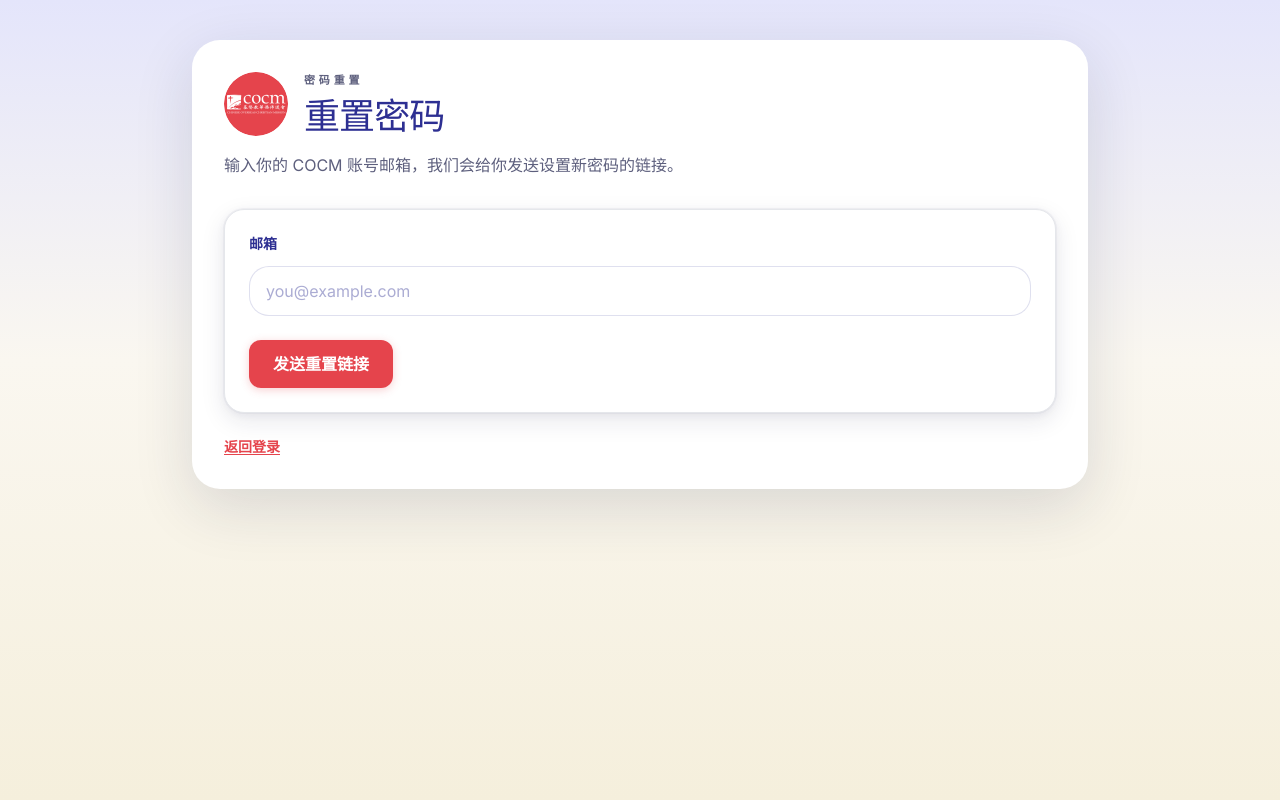
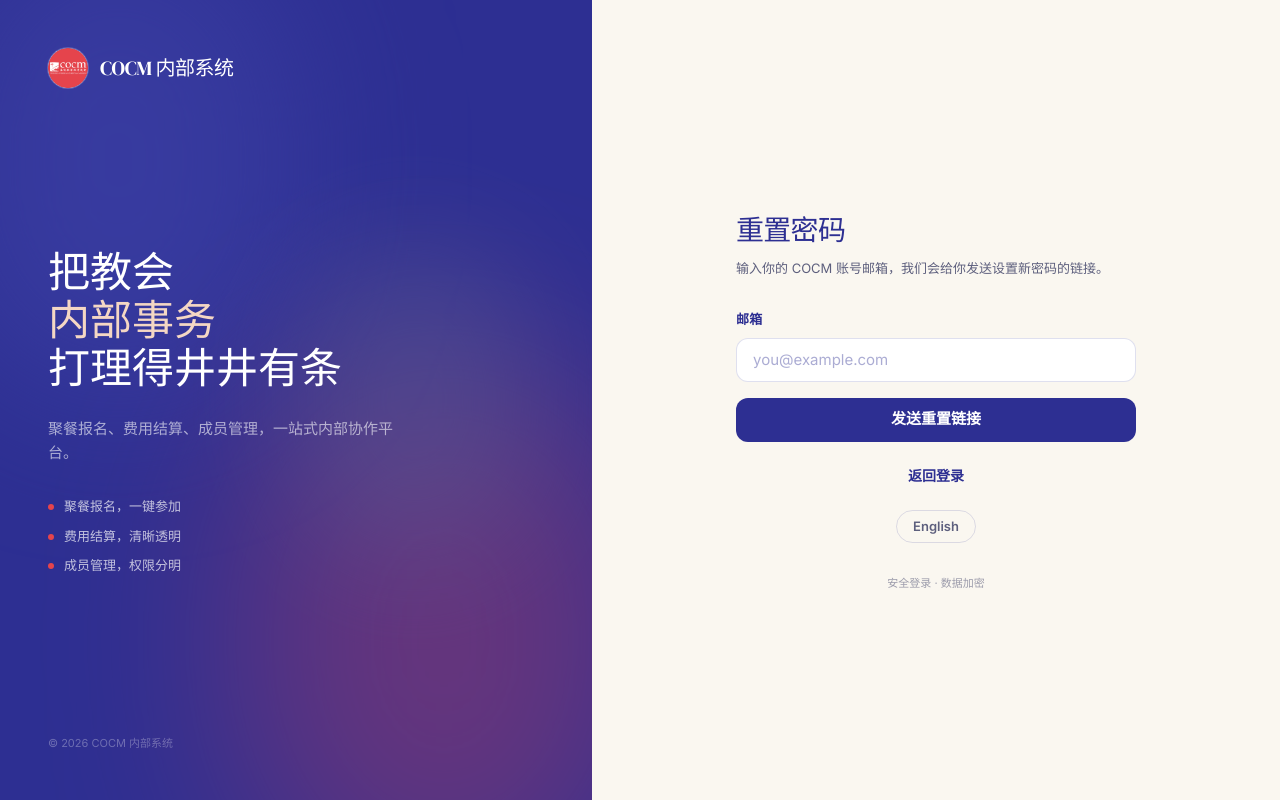
Before and after one commit to Oasis-Coders/cocm-internal, a Next.js app: page /forgot-password in a window 1280 px wide. Built offline with nearby package versions, Linux system fonts and the light colour scheme; no server answers.

Commit message:
Redesign auth pages with bookstore-style split-screen shell

```diff
--- a/app/forgot-password/page.tsx
+++ b/app/forgot-password/page.tsx
@@ -1,8 +1,8 @@
-import Image from 'next/image';
 import Link from 'next/link';
 import { cookies, headers } from 'next/headers';
 import { redirect } from 'next/navigation';
 
+import { AuthShell } from '@/components/auth/auth-shell';
 import { getSession } from '@/lib/auth/session';
 import { createSupabaseServerClient } from '@/lib/supabase/server';
 import { hasSupabaseEnv } from '@/lib/supabase/env';
@@ -51,7 +51,7 @@ async function requestPasswordReset(formData: FormData) {
 }
 
 const inputClassName =
-  'mt-3 w-full rounded-card border-[1.5px] border-cocm-ink/15 bg-white px-4 py-3 text-base text-cocm-ink outline-none transition placeholder:text-cocm-ink/40 focus:border-cocm-slate focus:ring-2 focus:ring-cocm-slate/20';
+  'mt-2 h-11 w-full rounded-[12px] border-[1.5px] border-cocm-ink/15 bg-white px-4 text-[15px] text-cocm-ink outline-none transition placeholder:text-cocm-ink/40 hover:border-cocm-ink/25 focus:border-cocm-blue focus:ring-2 focus:ring-cocm-blue/20';
 
 export default async function ForgotPasswordPage({ searchParams }: ForgotPasswordPageProps) {
   const params = await searchParams;
@@ -79,46 +79,24 @@ export default async function ForgotPasswordPage({ searchParams }: ForgotPasswor
           : null;
 
   return (
-    <main className="min-h-screen bg-[linear-gradient(180deg,_#e4e5fb_0%,_#faf7f0_45%,_#f5efdc_100%)] px-4 py-10">
-      <div className="mx-auto max-w-4xl rounded-panel bg-white p-8 shadow-panel">
-        <div className="flex items-center gap-4">
-          <Image
-            src="/cocm-logo.png"
-            alt="COCM"
-            width={64}
-            height={64}
-            className="h-16 w-16 rounded-full object-cover"
-            priority
-          />
-          <div>
-            <p className="text-[11px] font-semibold uppercase tracking-[0.35em] text-cocm-slate">
-              {t.forgotPasswordEyebrow}
-            </p>
-            <h1 className="mt-2 font-serif text-4xl tracking-tight text-cocm-ink">
-              {t.forgotPasswordTitle}
-            </h1>
-          </div>
-        </div>
-        <p className="mt-4 max-w-2xl text-cocm-slate">{t.forgotPasswordDesc}</p>
-
+    <AuthShell lang={lang} title={t.forgotPasswordTitle} subtitle={t.forgotPasswordDesc}>
       {message ? (
         <div
-            className={`mt-6 rounded-xl border p-4 text-sm ${
+          className={`mb-4 rounded-[12px] border p-4 text-sm ${
             message.tone === 'success'
               ? 'border-emerald-200 bg-emerald-50 text-emerald-900'
-                : 'border-cocm-red-light bg-cocm-red-light text-cocm-ink'
+              : 'border-cocm-red/20 bg-cocm-red-light/60 text-cocm-ink'
           }`}
+          role="alert"
         >
           {message.text}
         </div>
       ) : null}
 
       {supabaseReady && !params.sent ? (
-          <form
-            action={requestPasswordReset}
-            className="border-cocm-ink/8 mt-8 rounded-card border bg-white p-6 shadow-card"
-          >
-            <label htmlFor="email" className="block text-sm font-semibold text-cocm-ink">
+        <form action={requestPasswordReset} className="space-y-4">
+          <div>
+            <label htmlFor="email" className="block text-[13px] font-semibold tracking-[0.01em] text-cocm-ink">
               {t.email}
             </label>
             <input
@@ -130,24 +108,34 @@ export default async function ForgotPasswordPage({ searchParams }: ForgotPasswor
               placeholder="you@example.com"
               className={inputClassName}
             />
+          </div>
           <button
             type="submit"
-              className="mt-6 rounded-xl bg-cocm-red px-6 py-3 font-semibold text-white shadow-red-glow transition-all hover:bg-cocm-red-dark focus-visible:outline-none focus-visible:ring-2 focus-visible:ring-cocm-red/40"
+            className="h-11 w-full rounded-[12px] bg-cocm-blue px-6 text-[15px] font-semibold text-white transition-all hover:bg-[#3f43a8] active:scale-[0.99] focus-visible:outline-none focus-visible:ring-2 focus-visible:ring-cocm-blue/40"
           >
             {t.sendResetLink}
           </button>
         </form>
       ) : null}
 
-        <p className="mt-6 text-sm text-cocm-slate">
+      <p className="mt-6 text-center text-sm text-cocm-slate">
         <Link
           href="/sign-in"
-            className="font-semibold text-cocm-red underline underline-offset-2"
+          className="font-semibold text-cocm-blue underline-offset-2 hover:underline"
         >
           {t.backToSignIn}
         </Link>
       </p>
-      </div>
-    </main>
+
+      <form action="/api/lang" method="post" className="mt-6 flex justify-center">
+        <input type="hidden" name="lang" value={lang === 'zh' ? 'en' : 'zh'} />
+        <button
+          type="submit"
+          className="rounded-full border border-cocm-ink/15 px-4 py-1.5 text-[13px] font-semibold text-cocm-slate transition hover:border-cocm-ink/30 hover:text-cocm-ink"
+        >
+          {lang === 'zh' ? 'English' : '中文'}
+        </button>
+      </form>
+    </AuthShell>
   );
 }
--- a/app/reset-password/page.tsx
+++ b/app/reset-password/page.tsx
@@ -1,8 +1,8 @@
-import Image from 'next/image';
 import Link from 'next/link';
 import { cookies } from 'next/headers';
 import { redirect } from 'next/navigation';
 
+import { AuthShell } from '@/components/auth/auth-shell';
 import { getSession } from '@/lib/auth/session';
 import { createSupabaseServerClient } from '@/lib/supabase/server';
 import { hasSupabaseEnv } from '@/lib/supabase/env';
@@ -48,7 +48,7 @@ async function setNewPassword(formData: FormData) {
 }
 
 const inputClassName =
-  'mt-3 w-full rounded-card border-[1.5px] border-cocm-ink/15 bg-white px-4 py-3 text-base text-cocm-ink outline-none transition placeholder:text-cocm-ink/40 focus:border-cocm-slate focus:ring-2 focus:ring-cocm-slate/20';
+  'mt-2 h-11 w-full rounded-[12px] border-[1.5px] border-cocm-ink/15 bg-white px-4 text-[15px] text-cocm-ink outline-none transition placeholder:text-cocm-ink/40 hover:border-cocm-ink/25 focus:border-cocm-blue focus:ring-2 focus:ring-cocm-blue/20';
 
 export default async function ResetPasswordPage({ searchParams }: ResetPasswordPageProps) {
   const params = await searchParams;
@@ -71,34 +71,14 @@ export default async function ResetPasswordPage({ searchParams }: ResetPasswordP
           : null;
 
   return (
-    <main className="min-h-screen bg-[linear-gradient(180deg,_#e4e5fb_0%,_#faf7f0_45%,_#f5efdc_100%)] px-4 py-10">
-      <div className="mx-auto max-w-4xl rounded-panel bg-white p-8 shadow-panel">
-        <div className="flex items-center gap-4">
-          <Image
-            src="/cocm-logo.png"
-            alt="COCM"
-            width={64}
-            height={64}
-            className="h-16 w-16 rounded-full object-cover"
-            priority
-          />
-          <div>
-            <p className="text-[11px] font-semibold uppercase tracking-[0.35em] text-cocm-slate">
-              {t.resetPasswordEyebrow}
-            </p>
-            <h1 className="mt-2 font-serif text-4xl tracking-tight text-cocm-ink">
-              {t.resetPasswordTitle}
-            </h1>
-          </div>
-        </div>
-
+    <AuthShell lang={lang} title={t.resetPasswordTitle} subtitle={t.resetPasswordDesc}>
       {!linkValid ? (
         <>
-            <p className="mt-4 max-w-2xl text-cocm-slate">{t.resetLinkInvalid}</p>
-            <p className="mt-6 text-sm text-cocm-slate">
+          <p className="text-sm leading-relaxed text-cocm-slate">{t.resetLinkInvalid}</p>
+          <p className="mt-6 text-center text-sm text-cocm-slate">
             <Link
               href="/forgot-password"
-                className="font-semibold text-cocm-red underline underline-offset-2"
+              className="font-semibold text-cocm-blue underline-offset-2 hover:underline"
             >
               {t.requestNewLink}
             </Link>
@@ -106,19 +86,18 @@ export default async function ResetPasswordPage({ searchParams }: ResetPasswordP
         </>
       ) : (
         <>
-            <p className="mt-4 max-w-2xl text-cocm-slate">{t.resetPasswordDesc}</p>
-
           {message ? (
-              <div className="border-cocm-red-light bg-cocm-red-light mt-6 rounded-xl border p-4 text-sm text-cocm-ink">
+            <div
+              className="mb-4 rounded-[12px] border border-cocm-red/20 bg-cocm-red-light/60 p-4 text-sm text-cocm-ink"
+              role="alert"
+            >
               {message.text}
             </div>
           ) : null}
 
-            <form
-              action={setNewPassword}
-              className="border-cocm-ink/8 mt-8 rounded-card border bg-white p-6 shadow-card"
-            >
-              <label htmlFor="password" className="block text-sm font-semibold text-cocm-ink">
+          <form action={setNewPassword} className="space-y-4">
+            <div>
+              <label htmlFor="password" className="block text-[13px] font-semibold tracking-[0.01em] text-cocm-ink">
                 {t.newPassword}
               </label>
               <input
@@ -131,16 +110,26 @@ export default async function ResetPasswordPage({ searchParams }: ResetPasswordP
                 placeholder={t.newPasswordPlaceholder}
                 className={inputClassName}
               />
+            </div>
             <button
               type="submit"
-                className="mt-6 rounded-xl bg-cocm-red px-6 py-3 font-semibold text-white shadow-red-glow transition-all hover:bg-cocm-red-dark focus-visible:outline-none focus-visible:ring-2 focus-visible:ring-cocm-red/40"
+              className="h-11 w-full rounded-[12px] bg-cocm-blue px-6 text-[15px] font-semibold text-white transition-all hover:bg-[#3f43a8] active:scale-[0.99] focus-visible:outline-none focus-visible:ring-2 focus-visible:ring-cocm-blue/40"
             >
               {t.resetPasswordCta}
             </button>
           </form>
         </>
       )}
-      </div>
-    </main>
+
+      <form action="/api/lang" method="post" className="mt-6 flex justify-center">
+        <input type="hidden" name="lang" value={lang === 'zh' ? 'en' : 'zh'} />
+        <button
+          type="submit"
+          className="rounded-full border border-cocm-ink/15 px-4 py-1.5 text-[13px] font-semibold text-cocm-slate transition hover:border-cocm-ink/30 hover:text-cocm-ink"
+        >
+          {lang === 'zh' ? 'English' : '中文'}
+        </button>
+      </form>
+    </AuthShell>
   );
 }
--- a/components/auth/auth-card.tsx
+++ b/components/auth/auth-card.tsx
@@ -1,7 +1,7 @@
-import Image from 'next/image';
 import Link from 'next/link';
 import { cookies } from 'next/headers';
 
+import { AuthShell } from '@/components/auth/auth-shell';
 import { translations, type Lang } from '@/lib/i18n/translations';
 
 type AuthCardProps = {
@@ -14,7 +14,7 @@ type AuthCardProps = {
 };
 
 const inputClassName =
-  'mt-2 w-full rounded-[12px] border-[1.5px] border-cocm-ink/15 bg-white px-4 py-3 text-[15px] text-cocm-ink outline-none transition placeholder:text-cocm-ink/35 hover:border-cocm-ink/25 focus:border-cocm-red focus:ring-2 focus:ring-cocm-red/20';
+  'mt-2 h-11 w-full rounded-[12px] border-[1.5px] border-cocm-ink/15 bg-white px-4 text-[15px] text-cocm-ink outline-none transition placeholder:text-cocm-ink/35 hover:border-cocm-ink/25 focus:border-cocm-blue focus:ring-2 focus:ring-cocm-blue/20';
 
 const labelClassName = 'block text-[13px] font-semibold tracking-[0.01em] text-cocm-ink';
 
@@ -26,18 +26,16 @@ export async function AuthCard({ mode, action, redirectTo, status, message, forg
   const copy =
     mode === 'sign-in'
       ? {
-          eyebrow: t.signInEyebrow,
           title: t.signInTitle,
-          description: t.signInDesc,
+          subtitle: t.signInDesc,
           submit: t.signInCta,
           alternateLabel: t.noAccount,
           alternateHref: '/sign-up',
           alternateCta: t.createOne,
         }
       : {
-          eyebrow: t.signUpEyebrow,
           title: t.signUpTitle,
-          description: t.signUpDesc,
+          subtitle: t.signUpDesc,
           submit: t.signUpCta,
           alternateLabel: t.hasAccount,
           alternateHref: '/sign-in',
@@ -50,41 +48,14 @@ export async function AuthCard({ mode, action, redirectTo, status, message, forg
       : 'border-cocm-red/20 bg-cocm-red-light/60 text-cocm-ink';
 
   return (
-    <main className="relative flex min-h-screen items-center justify-center overflow-hidden bg-cocm-paper px-4 py-10">
-      {/* Decorative orbs */}
-      <div className="pointer-events-none absolute inset-0" aria-hidden="true">
-        <div className="loading-orb loading-orb-1" />
-        <div className="loading-orb loading-orb-2" />
-        <div className="loading-orb loading-orb-3" />
-      </div>
-
-      <div className="relative w-full max-w-md">
-        <div className="rounded-[28px] border border-cocm-ink/10 bg-white p-8 shadow-panel md:p-10">
-          <div className="flex flex-col items-center text-center">
-            <Image
-              src="/cocm-logo.png"
-              alt="COCM"
-              width={64}
-              height={64}
-              className="h-16 w-16 rounded-full object-cover shadow-card ring-1 ring-cocm-ink/10"
-              priority
-            />
-            <p className="mt-5 text-[11px] font-semibold uppercase tracking-[0.3em] text-cocm-red">
-              {copy.eyebrow}
-            </p>
-            <h1 className="mt-2 font-serif text-[32px] leading-tight tracking-tight text-cocm-ink">
-              {copy.title}
-            </h1>
-            <p className="mt-2 text-sm leading-relaxed text-cocm-slate">{copy.description}</p>
-          </div>
-
+    <AuthShell lang={lang} title={copy.title} subtitle={copy.subtitle}>
       {message ? (
-            <div className={`mt-6 rounded-[12px] border p-4 text-sm leading-relaxed ${alertClassName}`} role="alert">
+        <div className={`mb-4 rounded-[12px] border p-4 text-sm leading-relaxed ${alertClassName}`} role="alert">
           {message}
         </div>
       ) : null}
 
-          <form action={action} className="mt-6">
+      <form action={action} className="space-y-4">
         <input type="hidden" name="redirectTo" value={redirectTo} />
         {mode === 'sign-up' ? (
           <div>
@@ -103,7 +74,7 @@ export async function AuthCard({ mode, action, redirectTo, status, message, forg
           </div>
         ) : null}
 
-            <div className={mode === 'sign-up' ? 'mt-4' : ''}>
+        <div>
           <label htmlFor="email" className={labelClassName}>
             {t.email}
           </label>
@@ -118,7 +89,7 @@ export async function AuthCard({ mode, action, redirectTo, status, message, forg
           />
         </div>
 
-            <div className="mt-4">
+        <div>
           <label htmlFor="password" className={labelClassName}>
             {t.password}
           </label>
@@ -135,7 +106,7 @@ export async function AuthCard({ mode, action, redirectTo, status, message, forg
 
         <button
           type="submit"
-              className="mt-6 w-full rounded-[12px] bg-cocm-red px-6 py-3.5 text-[15px] font-semibold text-white shadow-red-glow transition-all hover:bg-cocm-red-dark active:scale-[0.99] focus-visible:outline-none focus-visible:ring-2 focus-visible:ring-cocm-red/40"
+          className="h-11 w-full rounded-[12px] bg-cocm-blue px-6 text-[15px] font-semibold text-white transition-all hover:bg-[#3f43a8] active:scale-[0.99] focus-visible:outline-none focus-visible:ring-2 focus-visible:ring-cocm-blue/40"
         >
           {copy.submit}
         </button>
@@ -145,7 +116,7 @@ export async function AuthCard({ mode, action, redirectTo, status, message, forg
         {copy.alternateLabel}{' '}
         <Link
           href={copy.alternateHref}
-              className="font-semibold text-cocm-red underline-offset-2 hover:underline"
+          className="font-semibold text-cocm-blue underline-offset-2 hover:underline"
         >
           {copy.alternateCta}
         </Link>
@@ -155,7 +126,7 @@ export async function AuthCard({ mode, action, redirectTo, status, message, forg
         <p className="mt-3 text-center text-sm text-cocm-slate">
           <Link
             href="/forgot-password"
-                className="font-semibold text-cocm-red underline-offset-2 hover:underline"
+            className="font-semibold text-cocm-blue underline-offset-2 hover:underline"
           >
             {forgotPasswordLabel}
           </Link>
@@ -171,12 +142,6 @@ export async function AuthCard({ mode, action, redirectTo, status, message, forg
           {lang === 'zh' ? 'English' : '中文'}
         </button>
       </form>
-        </div>
-
-        <p className="mt-5 text-center text-xs text-cocm-slate/70">
-          {lang === 'zh' ? 'COCM 内部系统' : 'COCM Internal System'}
-        </p>
-      </div>
-    </main>
+    </AuthShell>
   );
 }
--- /dev/null
+++ b/components/auth/auth-shell.tsx
@@ -0,0 +1,109 @@
+import Image from 'next/image';
+import type { ReactNode } from 'react';
+
+import type { Lang } from '@/lib/i18n/translations';
+
+type AuthShellProps = {
+  lang: Lang;
+  title: string;
+  subtitle?: string;
+  children: ReactNode;
+};
+
+function featureList(lang: Lang): string[] {
+  return lang === 'zh'
+    ? ['聚餐报名，一键参加', '费用结算，清晰透明', '成员管理，权限分明']
+    : ['One-tap meal signups', 'Clear expense settlement', 'Role-based member access'];
+}
+
+/**
+ * Bookstore-style split-screen auth shell.
+ * Left: deep-blue branding panel (desktop only) with blur orbs, logo,
+ * serif headline, feature bullets and copyright.
+ * Right: paper background form column with mobile branding on top.
+ */
+export function AuthShell({ lang, title, subtitle, children }: AuthShellProps) {
+  const isZh = lang === 'zh';
+  const brand = isZh ? 'COCM 内部系统' : 'COCM Internal';
+
+  return (
+    <div className="flex min-h-screen w-full">
+      {/* Left — branding panel */}
+      <div className="relative hidden flex-1 overflow-hidden bg-cocm-blue lg:flex">
+        <div className="absolute inset-0" aria-hidden="true">
+          <div className="absolute -left-[10%] -top-[10%] h-[60%] w-[60%] rounded-full bg-[#3f43a8] opacity-60 blur-[80px]" />
+          <div className="absolute -bottom-[15%] -right-[10%] h-[70%] w-[70%] rounded-full bg-cocm-red opacity-30 blur-[100px]" />
+          <div className="absolute right-[10%] top-[30%] h-[40%] w-[40%] rounded-full bg-[#5b5f94] opacity-40 blur-[60px]" />
+        </div>
+        <div className="relative z-10 flex w-full flex-col justify-between p-12">
+          <div className="flex items-center gap-3">
+            <Image
+              src="/cocm-logo.png"
+              alt="COCM"
+              width={40}
+              height={40}
+              className="h-10 w-10 rounded-full object-cover ring-1 ring-white/20"
+              priority
+            />
+            <span className="font-serif text-[20px] tracking-tight text-white">{brand}</span>
+          </div>
+
+          <div className="space-y-6">
+            <h1 className="font-serif text-[42px] leading-[1.15] text-white">
+              {isZh ? '把教会' : 'Run your'}
+              <br />
+              <span className="text-[#f4d7c4]">{isZh ? '内部事务' : 'ministry ops'}</span>
+              <br />
+              {isZh ? '打理得井井有条' : 'with ease'}
+            </h1>
+            <p className="max-w-[360px] text-[15px] leading-relaxed text-white/60">
+              {isZh
+                ? '聚餐报名、费用结算、成员管理，一站式内部协作平台。'
+                : 'Meal signups, expense settlement, member management — one internal hub.'}
+            </p>
+            <ul className="space-y-2.5 pt-2">
+              {featureList(lang).map((feature) => (
+                <li key={feature} className="flex items-center gap-2.5 text-[13px] text-white/70">
+                  <span className="h-1.5 w-1.5 shrink-0 rounded-full bg-cocm-red" aria-hidden="true" />
+                  {feature}
+                </li>
+              ))}
+            </ul>
+          </div>
+
+          <p className="text-[11px] text-white/30">
+            © {new Date().getFullYear()} {brand}
+          </p>
+        </div>
+      </div>
+
+      {/* Right — form column */}
+      <div className="flex flex-1 items-center justify-center bg-cocm-paper p-6 lg:p-12">
+        <div className="w-full max-w-[400px]">
+          <div className="mb-8 flex items-center justify-center gap-2 lg:hidden">
+            <Image
+              src="/cocm-logo.png"
+              alt="COCM"
+              width={36}
+              height={36}
+              className="h-9 w-9 rounded-full object-cover ring-1 ring-cocm-blue/10"
+              priority
+            />
+            <span className="font-serif text-[18px] text-cocm-blue">{brand}</span>
+          </div>
+
+          <div className="mb-8">
+            <h2 className="font-serif text-[28px] tracking-tight text-cocm-ink">{title}</h2>
+            {subtitle ? <p className="mt-2 text-[13px] text-cocm-slate">{subtitle}</p> : null}
+          </div>
+
+          {children}
+
+          <div className="mt-8 text-center text-[11px] text-cocm-slate/60">
+            {isZh ? '安全登录 · 数据加密' : 'Secure login · Encrypted data'}
+          </div>
+        </div>
+      </div>
+    </div>
+  );
+}
```
Lines whose indentation alone changed are shown as unchanged.
